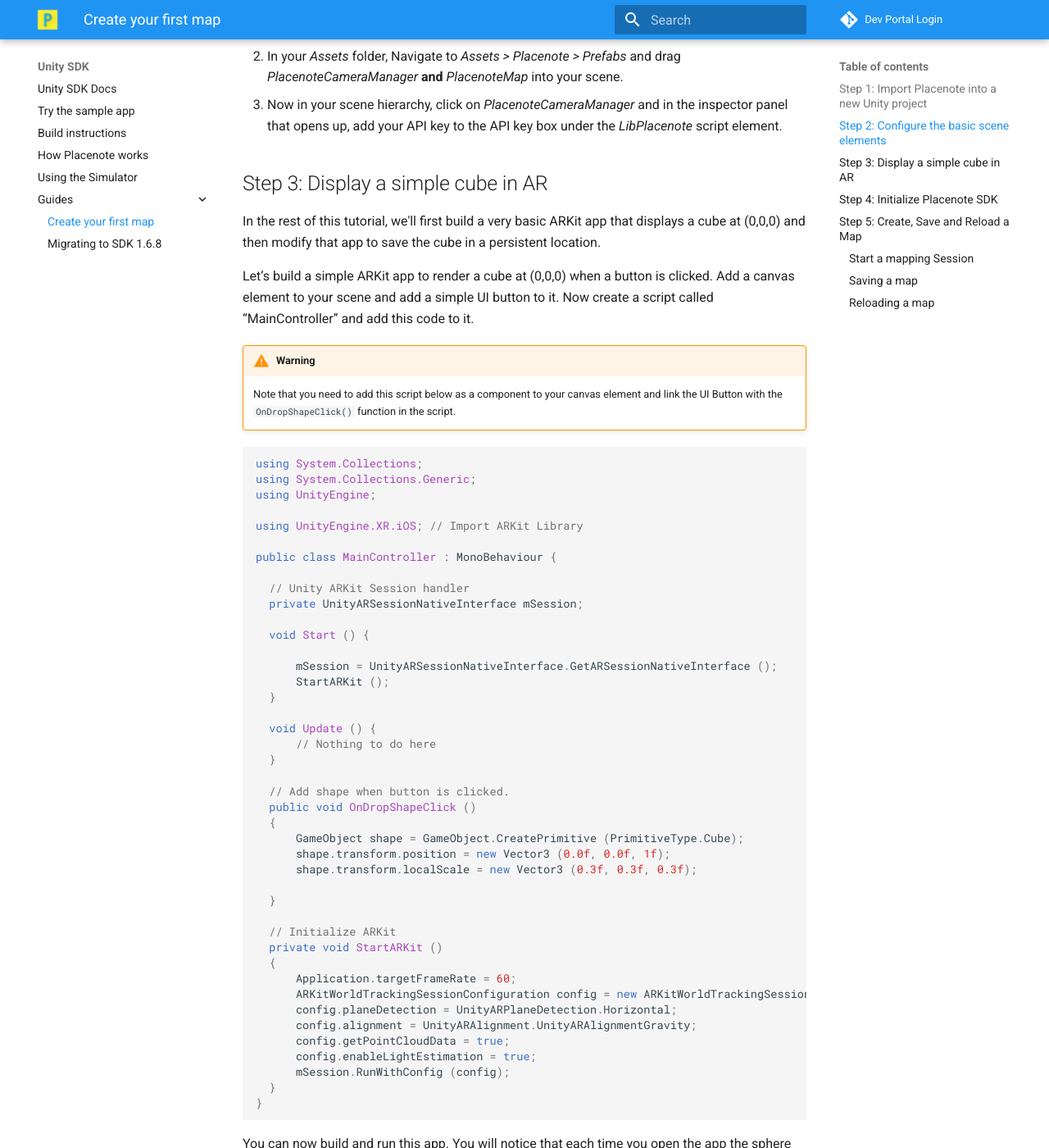
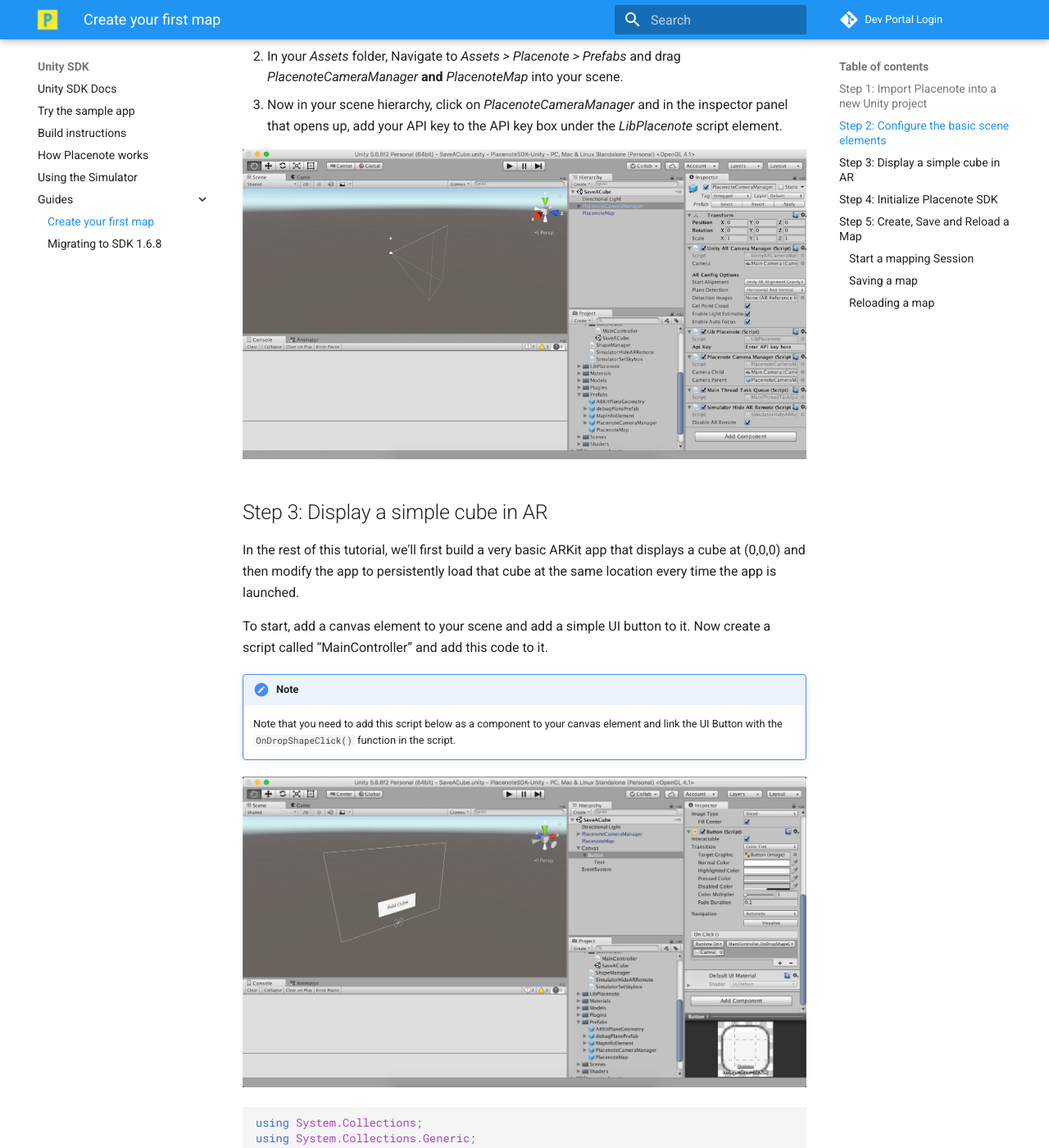
Before and after one commit to Placenote/docs, an MkDocs documentation site: the page built from docs/unity/guides/create-your-first-map.md, in a window 1280 px wide and 1400 px high, scrolled down 820 px. Shown: the whole window at 82% size. Built offline with MkDocs 1.6.1 and Material for MkDocs 9.7.7, drawn with Linux system fonts in a browser that asks for light colours; old or Windows-style settings are respelled for this version of MkDocs; some of the changed text lies outside the part shown.

Commit message:
updating docs to SDK 1.6.8

````diff
--- a/docs/unity/guides/create-your-first-map.md
+++ b/docs/unity/guides/create-your-first-map.md
@@ -16,14 +16,17 @@ The guides in this section are designed to help you learn Placenote SDK through
 2. In your *Assets* folder, Navigate to *Assets > Placenote > Prefabs* and drag *PlacenoteCameraManager* **and** *PlacenoteMap* into your scene.
 3. Now in your scene hierarchy, click on *PlacenoteCameraManager* and in the inspector panel that opens up, add your API key to the API key box under the *LibPlacenote* script element.
 
+![Step 2: configure scene elements](../../img/unity/save-a-cube/step2.png)
+
 ## Step 3: Display a simple cube in AR
-In the rest of this tutorial, we'll first build a very basic ARKit app that displays a cube at (0,0,0) and then modify that app to save the cube in a persistent location.
+In the rest of this tutorial, we'll first build a very basic ARKit app that displays a cube at (0,0,0) and then modify the app to persistently load that cube at the same location every time the app is launched.
 
-Let’s build a simple ARKit app to render a cube at (0,0,0) when a button is clicked. Add a canvas element to your scene and add a simple UI button to it. Now create a script called “MainController” and add this code to it.
+To start, add a canvas element to your scene and add a simple UI button to it. Now create a script called “MainController” and add this code to it.
 
-!!! warning
+!!! note
     Note that you need to add this script below as a component to your canvas element and link the UI Button with the `OnDropShapeClick()` function in the script.
 
+![Step 3: Display a simple cube in AR](../../img/unity/save-a-cube/step3.png)
 
 ``` csharp
 using System.Collections;
@@ -149,15 +152,18 @@ public void OnSaveMapClick ()
 }
 ```
 
+Notice in the screenshot below that we have printed the mapID of the saved map to the console. We will use that map ID in the next step, when we reload the map.
+
+![Step 3: Save a map](../../img/unity/save-a-cube/step4.png)
+
 ### Reloading a map
-To Load a map, let’s create a third UI Button on the canvas and call it “Load Map”. We’ll write a function that takes a previously created map ID and loads the corresponding map when the button is clicked. We’ll generate this map Id by printing the save map id in the LibPlacenote.Instance.SaveMap() function when we run the app.
+To reload a map, let’s create a third UI Button on the canvas and call it “Load Map”. We’ll write a function that takes a previously created map ID and loads the corresponding map when the button is clicked. We'll copy the mapID we printed to the console when we saved the map and paste it in "Paste Map ID here" line below.
 
 ``` csharp
 public void OnLoadMapClicked ()
 {
     if (!LibPlacenote.Instance.Initialized()) {
         Debug.Log ("SDK not yet initialized");
-        ToastManager.ShowToast ("SDK not yet initialized", 2f);
         return;
     }
 
@@ -190,8 +198,7 @@ public void OnStatusChange (LibPlacenote.MappingStatus prevStatus, LibPlacenote.
             Debug.Log ("Localized!");
             GameObject shape = GameObject.CreatePrimitive (PrimitiveType.Cube);
             shape.transform.position = new Vector3 (0.0f, 0.0f, 0f);
-            shape.transform.localScale = new Vector3 (0.2f, 0.2f, 0.2f);
-            shape.GetComponent().material.color = new Color(0.5f,1,1);
+            shape.transform.localScale = new Vector3 (0.3f, 0.3f, 0.3f);
     }
 }
 ```
````
Also changed, not shown: other parts of docs/unity/guides/create-your-first-map.md (+2 -0 lines), docs/img/unity/save-a-cube/step2.png (added), docs/img/unity/save-a-cube/step3.png (added), docs/img/unity/save-a-cube/step4.png (added), docs/img/unity/save-a-cube/step5.png (added).
